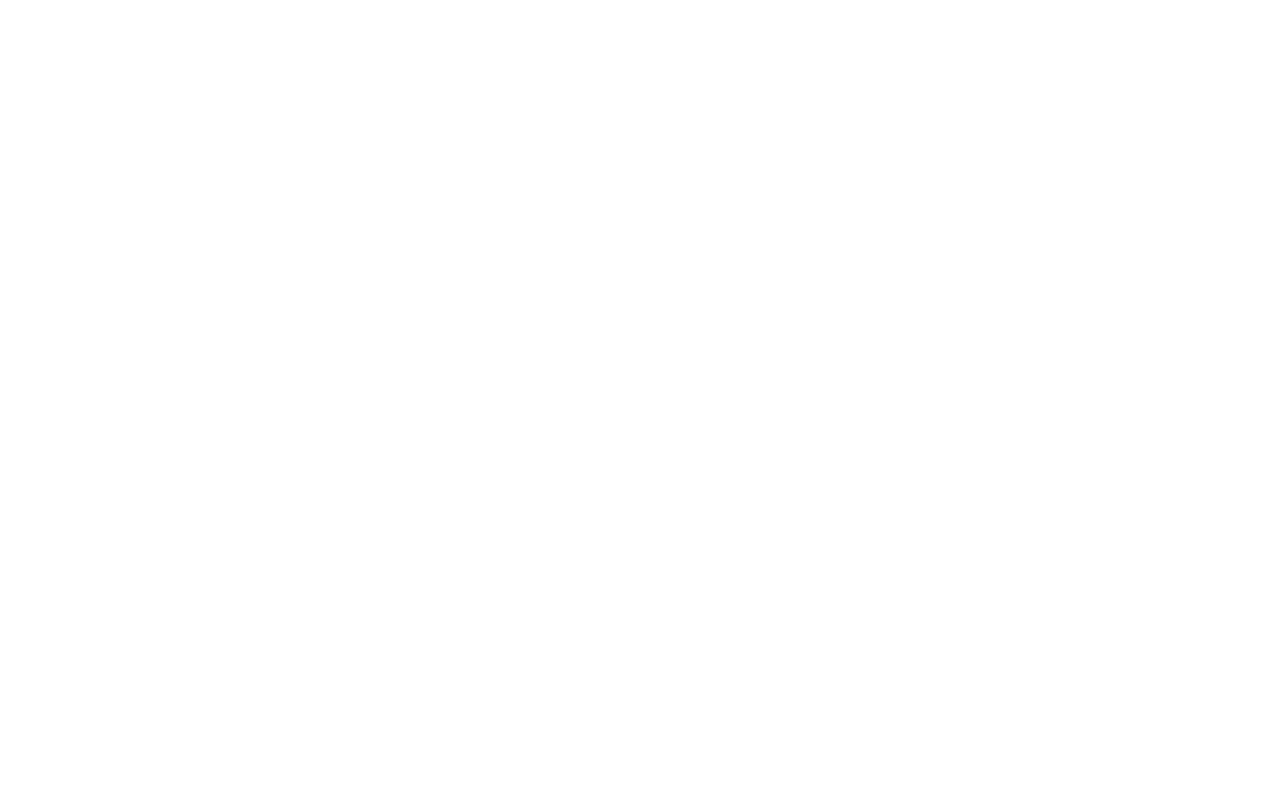
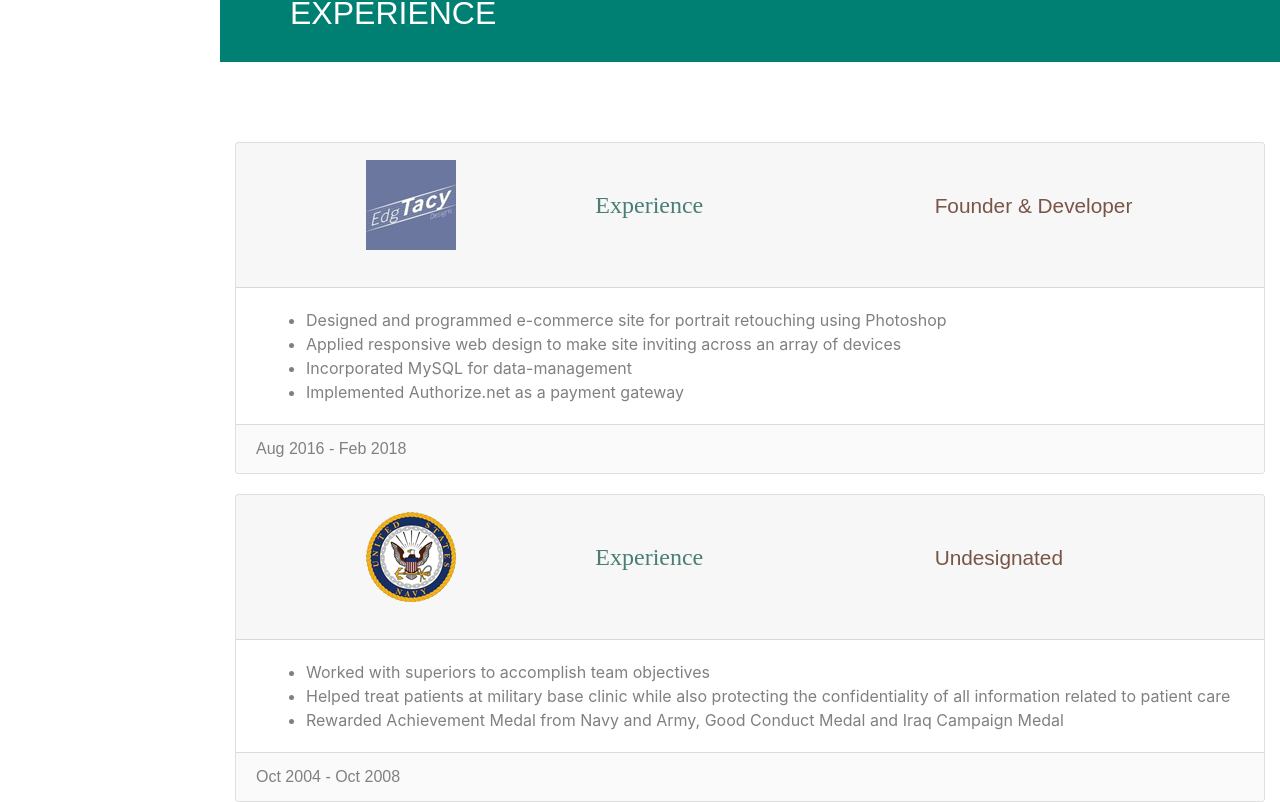
Before and after one commit to siriusgowi/portfolio, a React (Create React App) app in the folder client/: page / in a window 1280 px wide. Shown: the part 3635-4437 px from the top of the page. Before the commit the page ends 3519 px from the top, so only its background shows below. Built offline with nearby package versions, Linux system fonts and the light colour scheme.

Commit message:
Update Experience component

```diff
--- a/client/src/components/container/ContentList.js
+++ b/client/src/components/container/ContentList.js
@@ -8,6 +8,7 @@ import TaglineImage from './content/TaglineImage';
 import About from './content/About';
 import Skills from './content/Skills';
 import Projects from './content/Projects';
+import Experience from './content/Experience';
 
 
 class ContentList extends Component {
@@ -33,6 +34,7 @@ class ContentList extends Component {
 				<About contentList={contentList} />
 				<Skills contentList={contentList} />
 				<Projects contentList={contentList} />
+				<Experience contentList={contentList} />
 
 			</div>
 		);
--- /dev/null
+++ b/client/src/components/container/content/Experience.js
@@ -0,0 +1,103 @@
+import React, { Fragment } from 'react';
+
+
+
+
+const Experience = (props) => {
+	const { experience } = props.contentList;
+
+
+	return (
+
+		<Fragment>
+
+			{!experience ? (<p>Loading...</p>) : (
+				<Fragment>
+
+					<h2 className="header">{experience.title}</h2>
+					<div className="experience">
+						<div className="container">
+							<div className="row">
+								<div className="col">
+									<div className="card">
+
+									  <div className="card-header">
+									  	<div className="row">
+										    <span className="col experience-logo"><img src={`/images/${experience.edgtacy.imgURL}`} alt={experience.edgtacy.imgAlt} /></span>
+										    <span className="col experience-name">{experience.title}</span>
+										    <span className="col experience-title">{experience.edgtacy.role}</span>
+									    </div>
+									  </div>
+
+									  <div className="card-body">
+									  	<ul className="list-group">
+									  		<li>
+									  			{experience.edgtacy.bullet01}
+									  		</li>
+									  		<li>
+									  			{experience.edgtacy.bullet02}
+									  		</li>
+									  		<li>
+									  			{experience.edgtacy.bullet03}
+									  		</li>
+									  		<li>
+									  			{experience.edgtacy.bullet04}
+									  		</li>
+									  	</ul>
+									  </div>
+
+									  <div className="card-footer">
+									  	{experience.edgtacy.date}
+									  </div>
+
+									</div>
+								</div>
+							</div>
+
+							<div className="row">
+								<div className="col">
+									<div className="card">
+
+									  <div className="card-header">
+									  	<div className="row">
+										    <span className="col experience-logo"><img src={`/images/${experience.navy.imgURL}`} alt={experience.navy.imgAlt} /></span>
+										    <span className="col experience-name">{experience.title}</span>
+										    <span className="col experience-title">{experience.navy.role}</span>
+									    </div>
+									  </div>
+
+									  <div className="card-body">
+									  	<ul className="list-group">
+									  		<li>
+									  			{experience.navy.bullet01}
+									  		</li>
+									  		<li>
+									  			{experience.navy.bullet02}
+									  		</li>
+									  		<li>
+									  			{experience.navy.bullet03}
+									  		</li>
+									  	</ul>
+									  </div>
+
+									  <div className="card-footer">
+									  	{experience.navy.date}
+									  </div>
+
+									</div>
+								</div>
+							</div>
+
+						</div>
+					</div>
+
+				</Fragment>
+			)}
+
+		</Fragment>
+
+	);
+};
+
+
+export default Experience;
--- a/client/src/data/content.js
+++ b/client/src/data/content.js
@@ -137,9 +137,9 @@ export const data = {
 		"experience": {
 			"title": "Experience",
 			"edgtacy": {
-				"imgURL": "",
+				"company": "EdgTacy",
+				"imgURL": "edgtacy-logo.jpg",
 				"imgAlt": "EdgTacy",
-				"edgtacyTitle": "EdgTacy",
 				"role": "Founder & Developer",
 				"date": "Aug 2016 - Feb 2018",
 				"bullet01": "Designed and programmed e-commerce site for portrait retouching using Photoshop",
@@ -148,9 +148,9 @@ export const data = {
 				"bullet04": "Implemented Authorize.net as a payment gateway"
 			},
 			"navy": {
-				"imgURL": "",
+				"company": "United States Navy",
+				"imgURL": "navy-logo.png",
 				"imgAlt": "Navy",
-				"navyTitle": "United States Navy",
 				"role": "Undesignated",
 				"date": "Oct 2004 - Oct 2008",
 				"bullet01": "Worked with superiors to accomplish team objectives",
@@ -160,7 +160,7 @@ export const data = {
 		},
 
 		"education": {
-			"title": "EDUCATION",
+			"title": "Education",
 			"udacity": {
 				"school": "Udacity",
 				"degree": "Front-End Web Developer Nanodegree",
```
